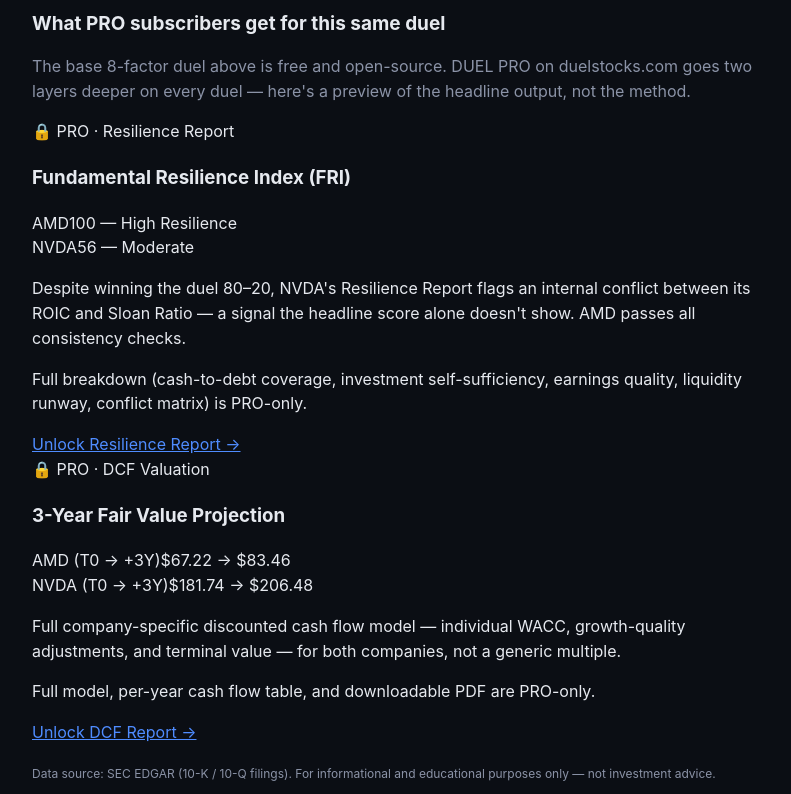
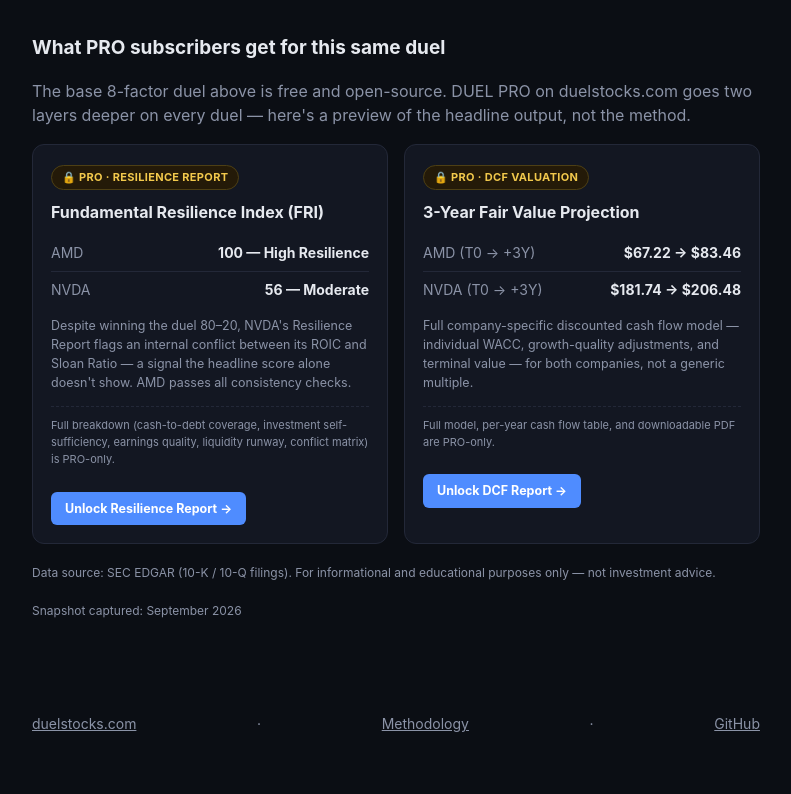
Before and after one commit to duelstocks/duel-algorithm, a plain HTML site: page docs/duels/nvda-vs-amd.html in a window 1280 px wide. Shown: the part 1346-2140 px from the top of the page, without its empty margins (244-1035 px from the left). After the commit the page ends 2101 px from the top, so only its background shows below. Drawn offline with Linux system fonts and the light colour scheme.

Commit message:
Update style.css

```diff
--- a/docs/style.css
+++ b/docs/style.css
@@ -123,3 +123,91 @@
 .duel-list a:hover { text-decoration: underline; }
 
 a { color: var(--accent); }
+
+.static-badge {
+  display: inline-block;
+  background: #2a2210;
+  color: #f2c94c;
+  border: 1px solid #4d3f14;
+  border-radius: 6px;
+  padding: 6px 12px;
+  font-size: 13px;
+  margin-bottom: 20px;
+}
+
+.preview-grid {
+  display: grid;
+  grid-template-columns: 1fr 1fr;
+  gap: 16px;
+  margin-top: 16px;
+}
+
+@media (max-width: 640px) {
+  .preview-grid { grid-template-columns: 1fr; }
+}
+
+.preview-card {
+  position: relative;
+  background: var(--card);
+  border: 1px solid var(--border);
+  border-radius: 12px;
+  padding: 18px;
+  overflow: hidden;
+}
+
+.preview-card .lock-badge {
+  display: inline-flex;
+  align-items: center;
+  gap: 6px;
+  background: #241a08;
+  color: #f2c94c;
+  border: 1px solid #4d3f14;
+  border-radius: 999px;
+  padding: 3px 10px;
+  font-size: 11px;
+  font-weight: 700;
+  letter-spacing: 0.03em;
+  text-transform: uppercase;
+  margin-bottom: 10px;
+}
+
+.preview-card h3 { margin: 0 0 10px; font-size: 16px; }
+
+.preview-stat-row {
+  display: flex;
+  justify-content: space-between;
+  align-items: baseline;
+  padding: 7px 0;
+  border-bottom: 1px solid var(--border);
+  font-size: 14px;
+}
+.preview-stat-row:last-of-type { border-bottom: none; }
+.preview-stat-row .label { color: var(--muted); }
+.preview-stat-row .val { font-weight: 700; }
+
+.preview-insight {
+  font-size: 12.5px;
+  color: var(--muted);
+  margin: 10px 0 14px;
+  line-height: 1.5;
+}
+
+.preview-blur-note {
+  font-size: 11px;
+  color: var(--muted);
+  border-top: 1px dashed var(--border);
+  padding-top: 10px;
+  margin-top: 4px;
+}
+
+.preview-cta {
+  display: inline-block;
+  margin-top: 12px;
+  background: var(--accent);
+  color: white;
+  padding: 7px 14px;
+  border-radius: 6px;
+  text-decoration: none;
+  font-weight: 700;
+  font-size: 12.5px;
+}
```
